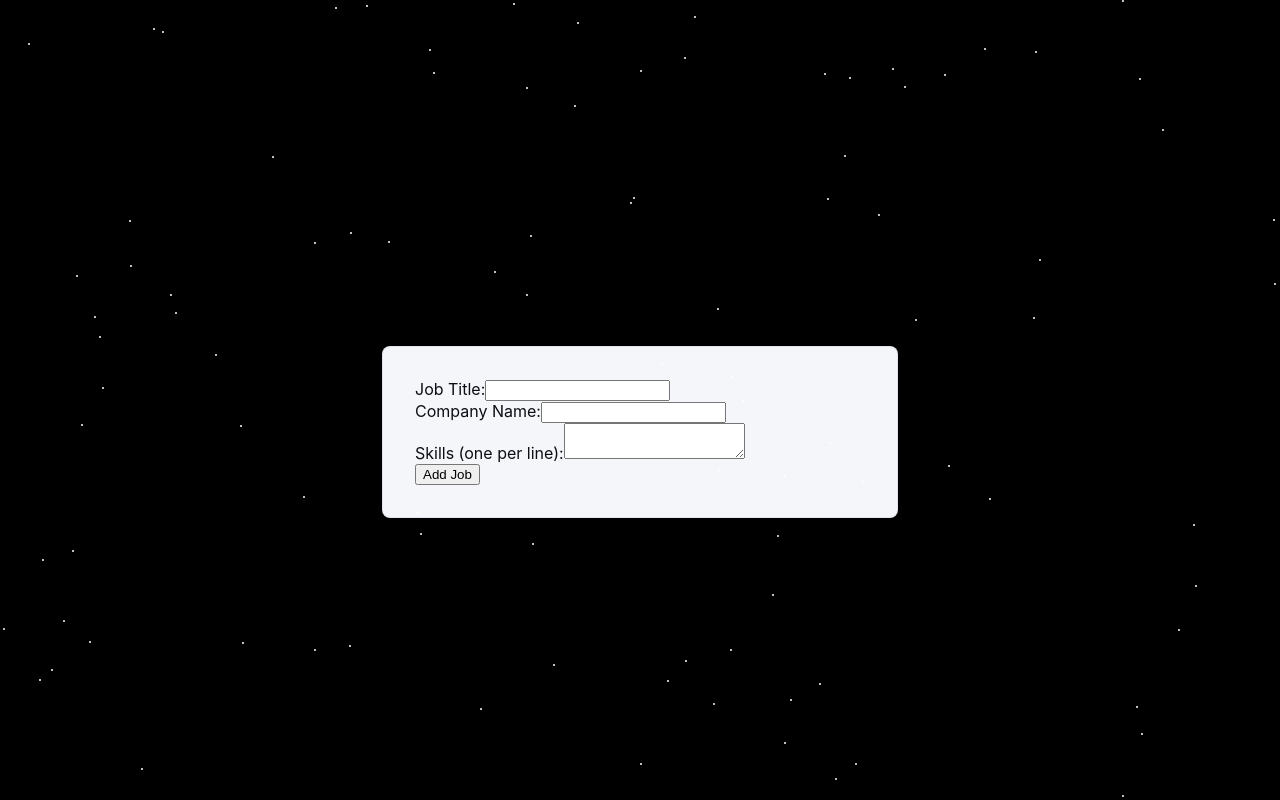
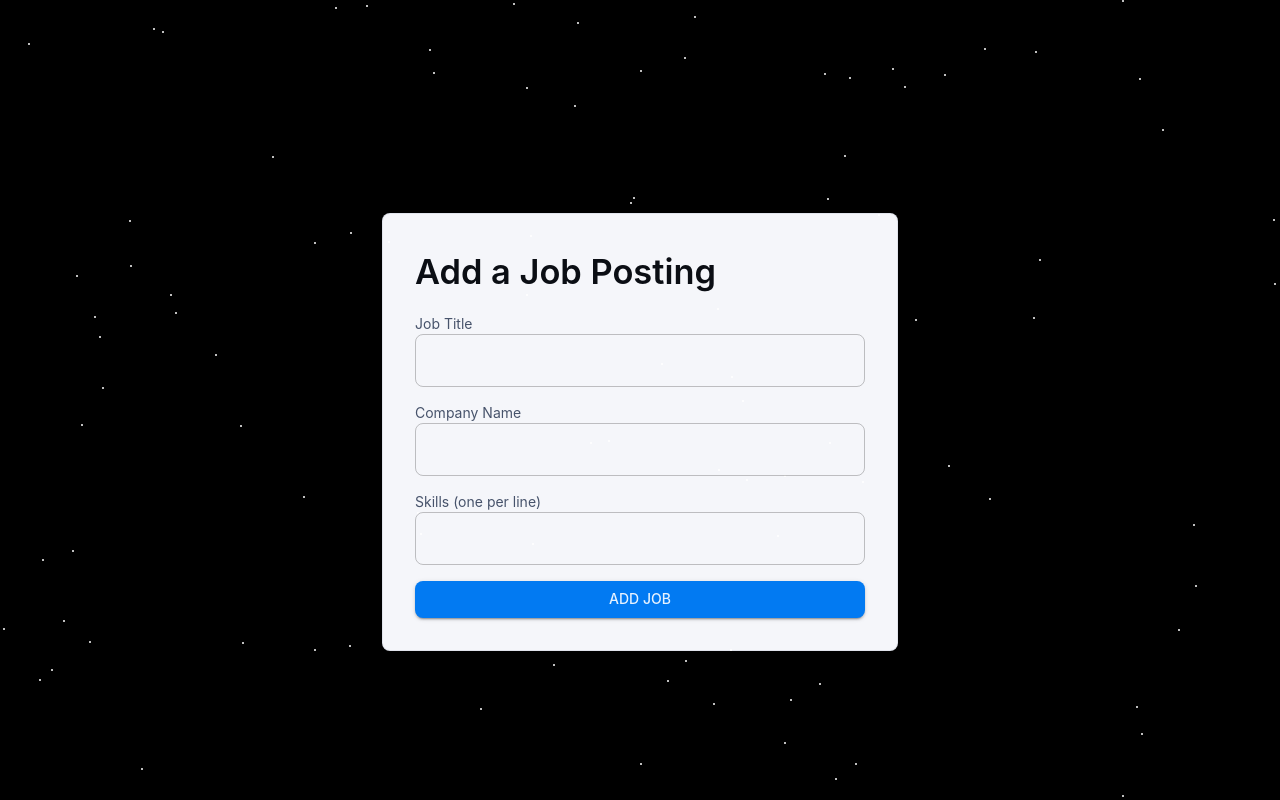
Before and after one commit to joseph-pq/skills-finder, a React (Create React App) app: page / in a window 1280 px wide. Built offline with nearby package versions, Linux system fonts and the light colour scheme.

Commit message:
feat(ui): enhance JobForm with MUI components
- Replaced HTML form elements with MUI components
- Improved form layout and styling using MUI Box and Typography
- Added FormControl, FormLabel, and TextField for better form handling
- Updated submit button to use MUI Button component

```diff
--- a/src/JobForm.js
+++ b/src/JobForm.js
@@ -1,4 +1,11 @@
 import React, { useState } from 'react';
+import Button from '@mui/material/Button';
+import FormLabel from '@mui/material/FormLabel';
+import TextField from '@mui/material/TextField';
+import Typography from '@mui/material/Typography';
+import FormControl from '@mui/material/FormControl';
+import FormControlLabel from '@mui/material/FormControlLabel';
+import Box from '@mui/material/Box';
 import Stack from '@mui/material/Stack';
 import { styled } from '@mui/material/styles';
 import MuiCard from '@mui/material/Card';
@@ -71,21 +78,60 @@ const JobForm = () => {
     <FormCardContainer direction="column" justifyContent="space-between">
 
       <Card variant="outlined">
-        <form onSubmit={handleSubmit}>
-          <div>
-            <label>Job Title:</label>
-            <input type="text" value={jobTitle} onChange={(e) => setJobTitle(e.target.value)} required />
-          </div>
-          <div>
-            <label>Company Name:</label>
-            <input type="text" value={companyName} onChange={(e) => setCompanyName(e.target.value)} required />
-          </div>
-          <div>
-            <label>Skills (one per line):</label>
-            <textarea value={skills} onChange={(e) => setSkills(e.target.value)} required />
-          </div>
-          <button type="submit">Add Job</button>
-        </form>
+        <Typography
+          component="h1"
+          variant="h4"
+          sx={{ width: '100%', fontSize: 'clamp(2rem, 10vw, 2.15rem)' }}
+        >
+          Add a Job Posting
+        </Typography>
+        <Box
+          component="form"
+          onSubmit={handleSubmit}
+          noValidate
+          sx={{
+            display: 'flex',
+            flexDirection: 'column',
+            width: '100%',
+            gap: 2,
+          }}
+        >
+          <FormControl>
+            <FormLabel
+              htmlFor="jobTitle"
+            >Job Title</FormLabel>
+            <TextField
+              id="jobTitle"
+              value={jobTitle}
+              onChange={(e) => setJobTitle(e.target.value)}
+              required
+            />
+          </FormControl>
+          <FormControl>
+            <FormLabel
+              htmlFor="companyName"
+            >Company Name</FormLabel>
+            <TextField
+              id="companyName"
+              value={companyName}
+              onChange={(e) => setCompanyName(e.target.value)}
+              required
+            />
+          </FormControl>
+          <FormControl>
+            <FormLabel
+              htmlFor="skills"
+            >Skills (one per line)</FormLabel>
+            <TextField
+              id="skills"
+              multiline
+              value={skills}
+              onChange={(e) => setSkills(e.target.value)}
+              required
+            />
+          </FormControl>
+          <Button type="submit" variant="contained">Add Job</Button>
+        </Box>
       </Card>
     </FormCardContainer>
   );
```
